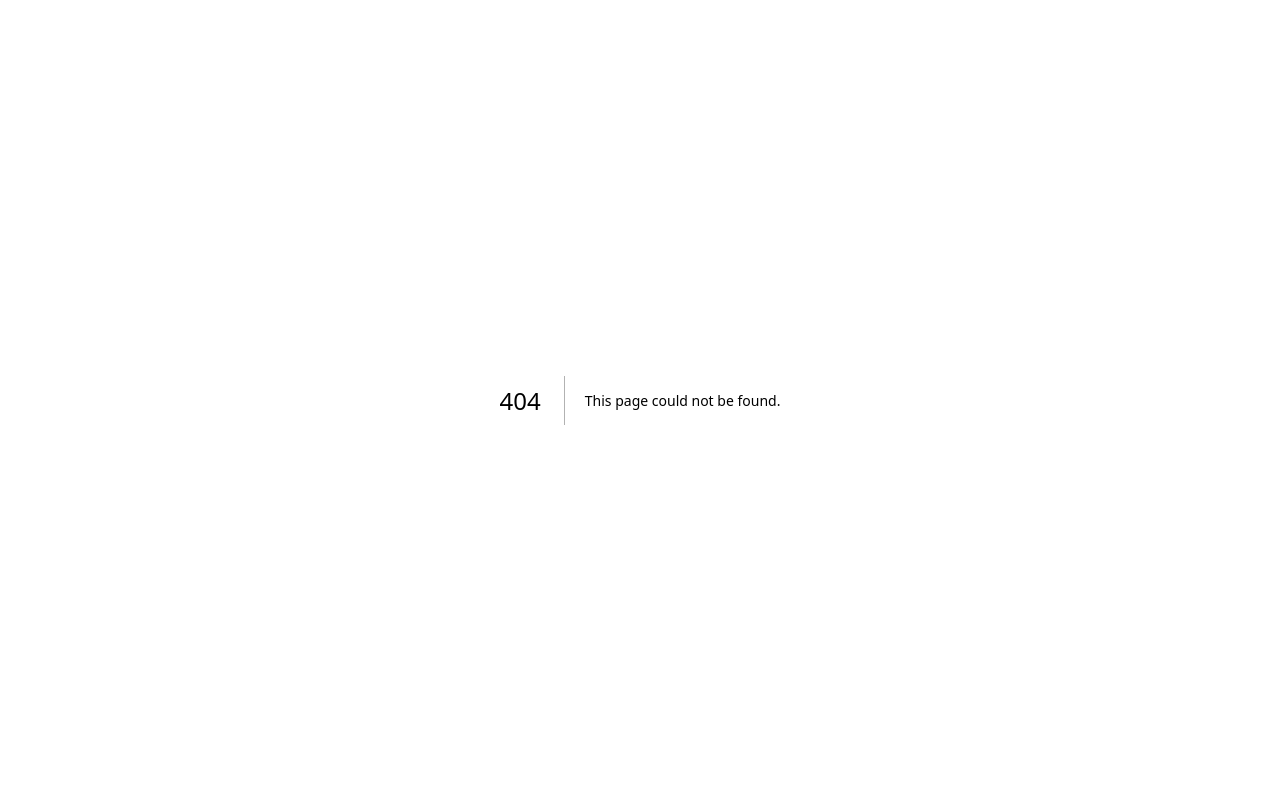
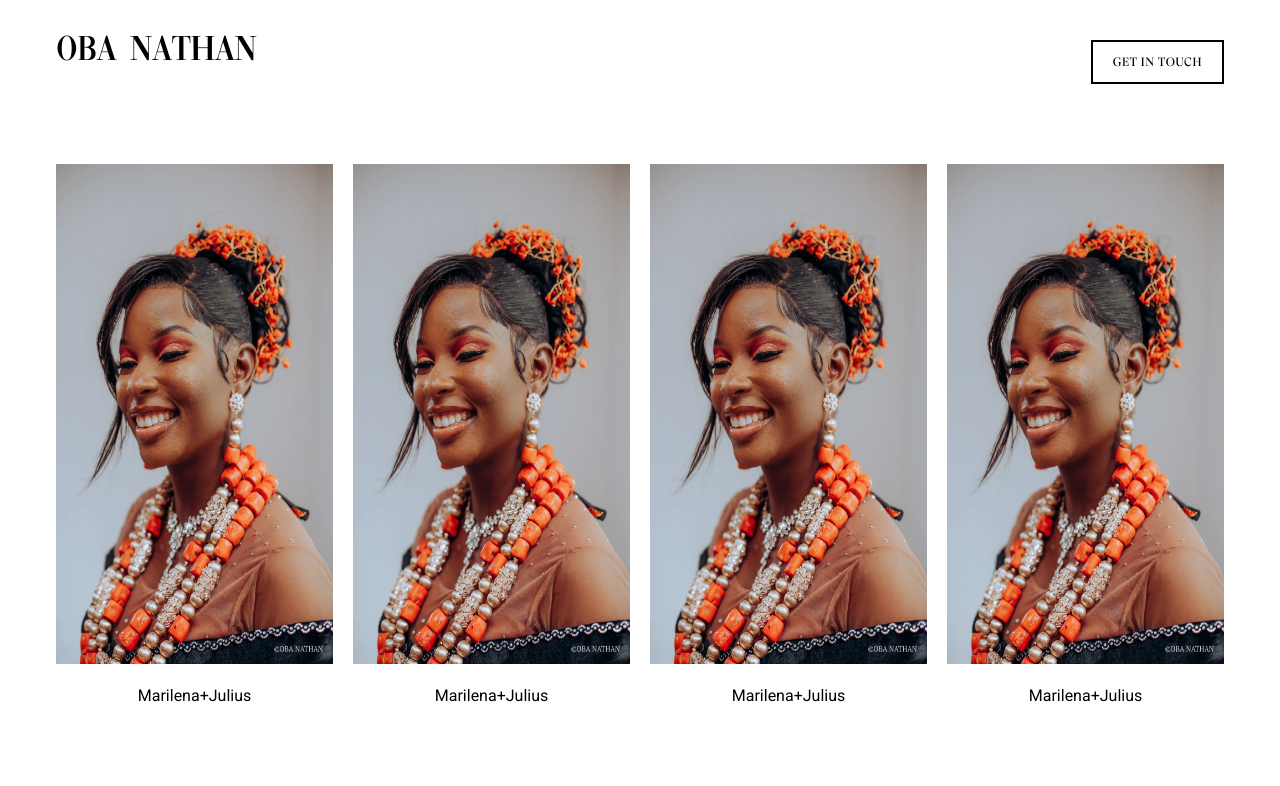
Before and after one commit to HenryAgu/Oba-Nathan, a Next.js app: page /events in a window 1280 px wide. Before the commit this address had no page. Shown: the top 786 px of the page. Built offline with nearby package versions, Linux system fonts and the light colour scheme; a web font is replaced by a local one.

Commit message:
event page

```diff
--- /dev/null
+++ b/src/app/events/page.tsx
@@ -0,0 +1,99 @@
+import { Roboto } from "next/font/google";
+import localFont from "next/font/local";
+import Image from "next/image";
+import Link from "next/link";
+import React from "react";
+
+const gtSuperDisplay = localFont({
+  src: "../fonts/GT-Super-Display-Regular-Trial.otf",
+  variable: "--font-vogue",
+  weight: "100 900",
+});
+
+interface PhotoGallery {
+  title: string;
+  image: string;
+}
+
+const roboto = Roboto({
+  subsets: ["latin"],
+  weight: ["400"],
+  variable: '--font-sorts-milly-goudy',
+})
+
+const photoGallery: PhotoGallery[] = [
+  {
+    title: "Sunset Bliss",
+    image:
+      "/images/image.webp",
+  },
+  {
+    title: "Mountain Peaks",
+    image:
+      "/images/image.webp",
+  },
+  {
+    title: "City Lights",
+    image:
+      "/images/image.webp",
+  },
+  {
+    title: "City Lights",
+    image:
+      "/images/image.webp",
+  },
+  {
+    title: "City Lights",
+    image:
+      "/images/image.webp",
+  },  {
+    title: "City Lights",
+    image:
+      "/images/image.webp",
+  },
+
+  {
+    title: "City Lights",
+    image:
+      "/images/image.webp",
+  },
+  {
+    title: "City Lights",
+    image:
+      "/images/image.webp",
+  },
+
+];
+
+const EventPage = () => {
+  return (
+    <main className="px-14 py-5">
+      <div className="flex justify-between items-center">
+        <h1 className="uppercase font-vogue text-4xl font-black">oba nathan</h1>
+        <Link href="tel:+2349091748665">
+          <button
+            className={`${gtSuperDisplay.className} border-2 font-[sorts] mt-5 border-black w-fit mx-auto text-center py-3 px-5 text-xs hover:bg-black hover:text-white  transition duration-300 ease-in-out tracking-wider`}
+          >
+            GET IN TOUCH
+          </button>
+        </Link>
+      </div>
+      <div className="my-20 grid grid-cols-1 md:grid-cols-4 gap-x-5 gap-y-20">
+        {photoGallery.map((photo,index) => (
+          <div className="group flex flex-col gap-y-5" key={index}>
+            <Image
+              src={photo.image}
+              alt="image"
+              width={350}
+              height={500}
+              className="w-full h-[500px] grayscale-0 group-hover:grayscale transition duration-300 ease-in-out"
+            />
+            <p className={`text-center text-base text-black ${roboto.className} font-normal`}>Marilena+Julius</p>
+          </div>
+        ))}
+      </div>
+    </main>
+  );
+};
+
+export default EventPage;
--- a/src/app/page.tsx
+++ b/src/app/page.tsx
@@ -1,7 +1,22 @@
 import Image from "next/image";
 import Link from "next/link";
-import Footer from "./components/Footer";
-import ImageCarousel from "./components/ImageCarousel";
+import Footer from "../components/Footer";
+import ImageCarousel from "../components/ImageCarousel";
+import localFont from "next/font/local";
+import { Roboto } from "next/font/google";
+
+
+const gtSuperDisplay = localFont({
+  src: "./fonts/GT-Super-Display-Regular-Trial.otf",
+  variable: "--font-vogue",
+  weight: "100 900",
+})
+
+const roboto = Roboto({
+  subsets: ["latin"],
+  weight: ["400"],
+  variable: '--font-sorts-milly-goudy',
+})
 
 export default function Home() {
   const imageCategories = [
@@ -13,7 +28,7 @@ export default function Home() {
     {
       title: "Events",
       cover: "/images/image.webp",
-      path: "",
+      path: "/events",
     },
     {
       title: "Headshots",
@@ -98,7 +113,7 @@ export default function Home() {
       <section className="hidden md:flex xl:flex flex-col gap-y-2 pb-24">
         <div className="flex gap-2">
           <Link
-            href=""
+            href="/events"
             className="md:basis-[60%] xl:basis-[65%] basis-full group relative"
           >
             <div className="w-full flex items-center justify-center drop-shadow-md bg-[url('/images/image.webp')] bg-cover bg-center bg-no-repeat object-fill md:h-[450px] xl:h-[700px] grayscale hover:grayscale-0 transition duration-300 ease-in-out">
@@ -189,11 +204,11 @@ export default function Home() {
           />
         </div>
         <div className="basis-[50%] flex flex-col gap-y-4 px-3 text-left">
-          <p className="font-[sorts] font-bold text-5xl leading-[50px]">
+          <p className={`${gtSuperDisplay.className} font-[sorts] font-bold text-5xl leading-[50px]`}>
             Hey there! <br /> I&apos;m Nathan
           </p>
 
-          <p className="font-[sorts] xl:text-base text-sm max-w-[90%] xl:max-w-[430px]">
+          <p className={`${roboto.className} font-[sorts] xl:text-base text-sm max-w-[90%] xl:max-w-[430px]`}>
             Capturing life&apos;s moments, one frame at a time. Let me tell your
             story through the lens, turning the ordinary into the extraordinary.
             Ready to create something unforgettable? Let&apos;s connect and make
@@ -201,7 +216,7 @@ export default function Home() {
           </p>
 
           <Link href="tel:+2349091748665">
-            <button className="border-2 font-[sorts] mt-5 border-black w-fit mx-auto text-center py-3 px-5 text-xs hover:bg-black hover:text-white  transition duration-300 ease-in-out tracking-wider">
+            <button className={`${gtSuperDisplay.className} border-2 font-[sorts] mt-5 border-black w-fit mx-auto text-center py-3 px-5 text-xs hover:bg-black hover:text-white  transition duration-300 ease-in-out tracking-wider`}>
               GET IN TOUCH
             </button>
           </Link>
```
Also changed, not shown: src/app/fonts/GT-Super-Display-Regular-Trial.otf (added), src/components/Footer.tsx (renamed from src/app/components/Footer.tsx), src/components/ImageCarousel.tsx (renamed from src/app/components/ImageCarousel.tsx).
